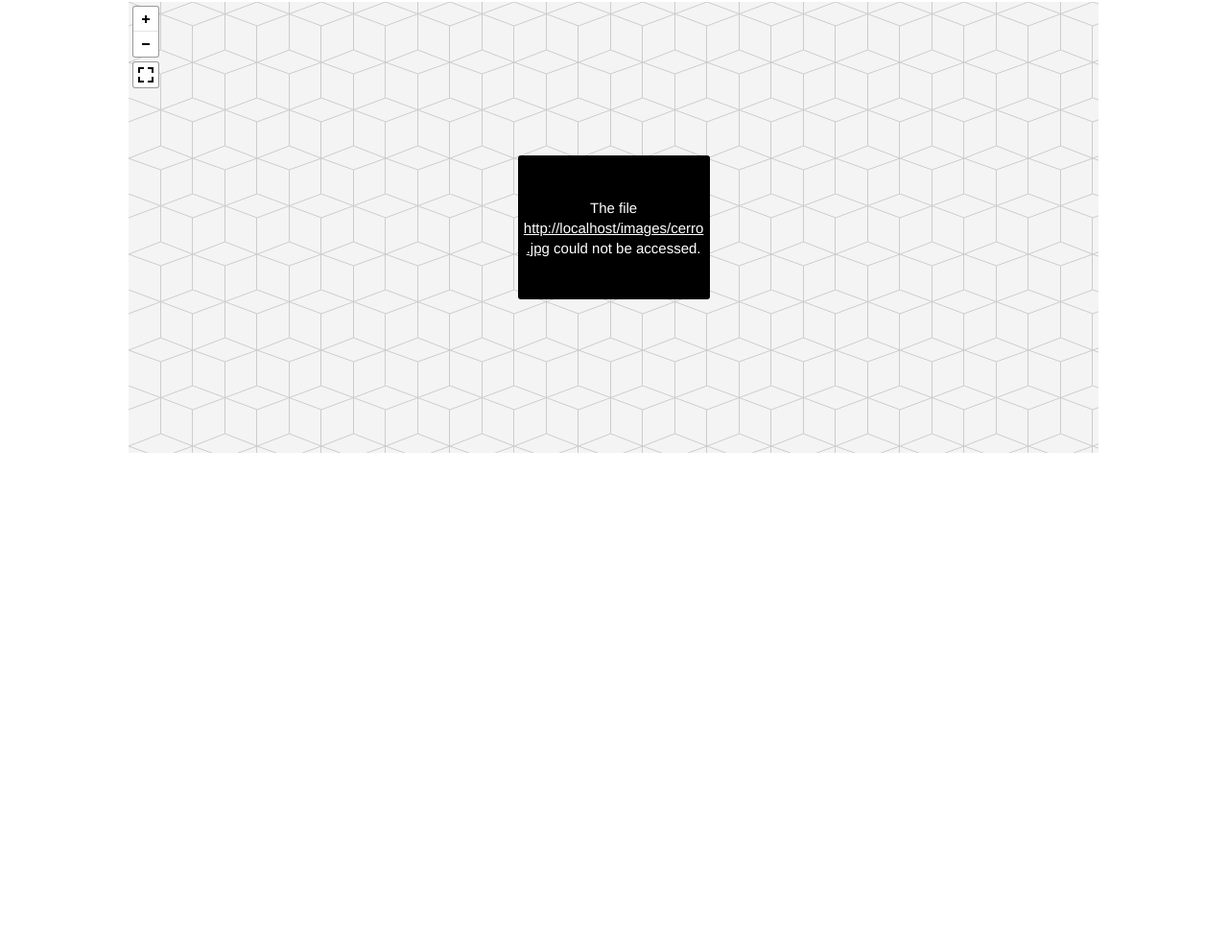
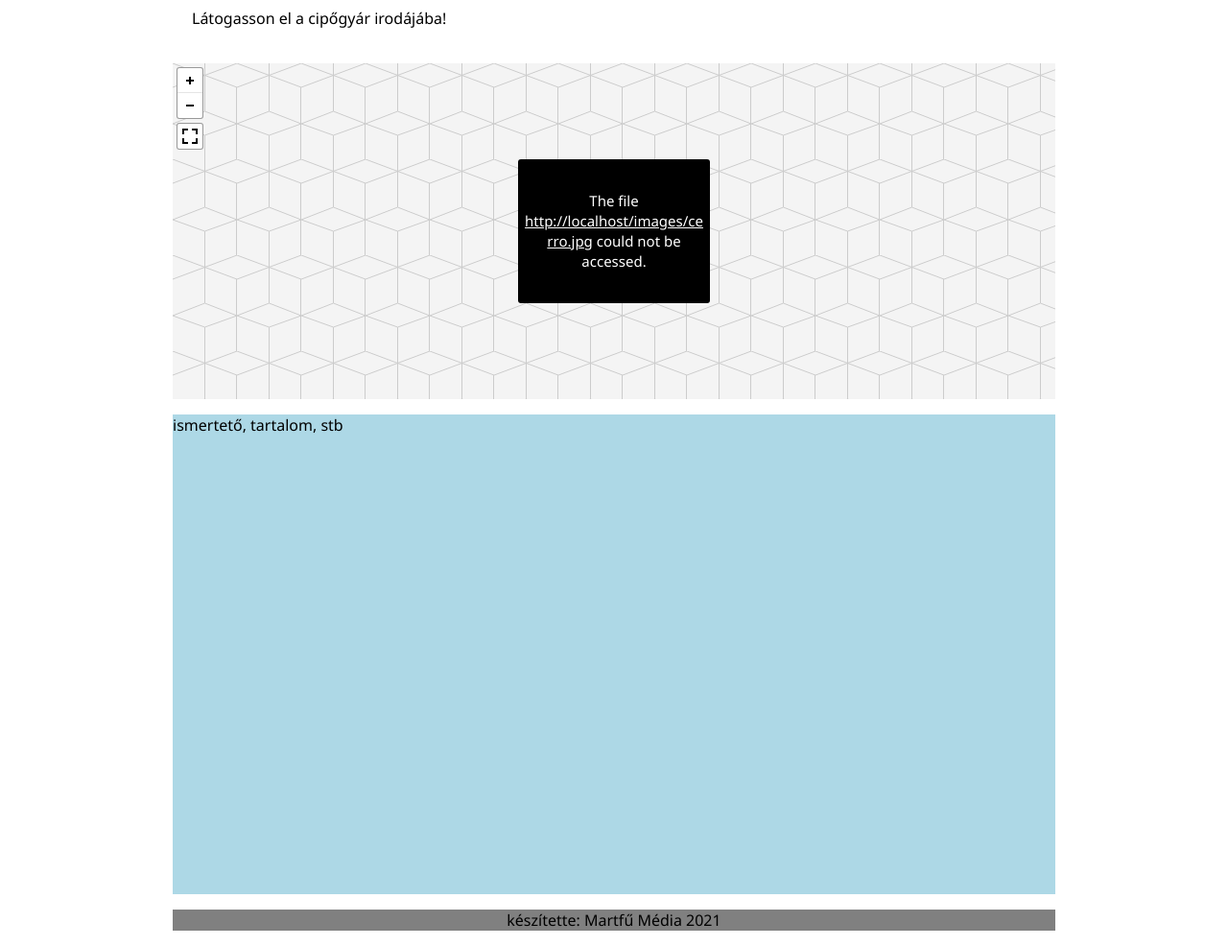
Before and after one commit to laszloekovacs/museum, a plain HTML site: page index.html in a window 1280 px wide. Shown: the part 98-1084 px from the top of the page at 96% size. Before the commit the page ends 800 px from the top, so only its background shows below. Drawn offline with Linux system fonts and the light colour scheme; no server answers.

Commit message:
added styling

```diff
--- a/css/style.css
+++ b/css/style.css
@@ -1,6 +1,50 @@
+body {
+    padding: 0px;
+    margin: 0px;
+}
+
+
 .pnlm-container {
-    width: 80%;
-    height: 60%;
+    width: 100%;
+    height: 100%;
     margin-left: auto;
     margin-right: auto;
 }
+
+* {
+
+    font-family: 'Segoe UI', Tahoma, Geneva, Verdana, sans-serif;
+}
+
+header {
+    padding: 20px;
+}
+
+.panorama-contaner {
+    display: block;
+    height: 350px;
+    padding: 0;
+}
+
+.fluff {
+    display: block;
+    height: 500px;
+    background-color: lightblue;
+}
+
+footer {
+    display: block;
+
+    bottom: 0;
+    text-align: center;
+    width: 100%;
+    height: fit-content;
+
+    background-color: gray;
+}
+
+main {
+    max-width: 920px;
+    margin-left: auto;
+    margin-right: auto;
+}
--- a/index.html
+++ b/index.html
@@ -1,4 +1,5 @@
 <html lang="en">
+
 <head>
     <meta charset="UTF-8">
     <meta name="viewport" content="width=device-width, initial-scale=1.0">
@@ -8,34 +9,49 @@
     <link rel="stylesheet" href="css/pannellum.css">
     <link rel="stylesheet" href="css/style.css">
 </head>
+
 <body>
+
+    <main>
+        <header>
             <h1>Gyár Irodák virtuális túra</h1>
             <p>Látogasson el a cipőgyár irodájába!</p>
+        </header>
+        <section class="panorama-contaner">
+            <div id="panorama" class="pnlm-container"></div>
+        </section>
 
-    <div id="panorama" class="pnlm-container"></div>
+        <section class="fluff">
+            <p>ismertető, tartalom, stb</p>
+        </section>
+
+        <footer>
+            <p>készítette: Martfű Média 2021</p>
+        </footer>
+    </main>
 </body>
 
 
 <script>
     pannellum.viewer('panorama', {
         "autoLoad": true,
-    "compass":false,
+        "compass": false,
         "hotSpotDebug": true,
         "default": {
             "firstScene": "office",
             "sceneFadeDuration": 1000
         },
-    "scenes" : {
-        "reception" : {
-            "type":"equirectangular",
-            "panorama":"images/alma.jpg",
+        "scenes": {
+            "reception": {
+                "type": "equirectangular",
+                "panorama": "images/alma.jpg",
                 "hotSpots": [
                     {
                         "pitch": -15,
                         "yaw": 7.35,
-                    "type":"scene",
-                    "text":"tovább a másik irodába",
-                    "sceneId":"office"
+                        "type": "scene",
+                        "text": "tovább a másik irodába",
+                        "sceneId": "office"
                     },
                     {
                         "pitch": -9.4,
@@ -45,16 +61,16 @@ pannellum.viewer('panorama', {
                     },
                 ]
             },
-        "office" : {
-            "type":"equirectangular",
+            "office": {
+                "type": "equirectangular",
                 "panorama": "images/cerro.jpg",
                 "hotSpots": [
                     {
                         "pitch": -11,
                         "yaw": 7.35,
-                    "type":"scene",
-                    "text":"recepció",
-                    "sceneId":"reception"
+                        "type": "scene",
+                        "text": "recepció",
+                        "sceneId": "reception"
                     },
                     {
                         "pitch": -9.4,
```
Lines whose indentation alone changed are shown as unchanged.
